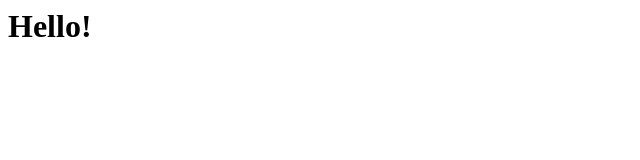
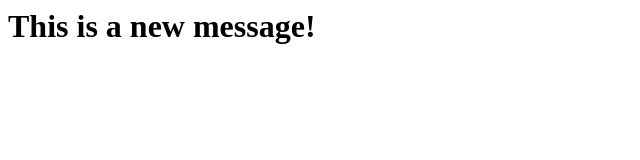
Before and after one commit to jben2021/Personal-Site, a plain HTML site: page index.html in a window 1280 px wide. Shown: the whole page, without its empty margins (0-640 px from the left). Drawn offline with Linux system fonts and the light colour scheme.

Commit message:
changing message

```diff
--- a/index.html
+++ b/index.html
@@ -1 +1 @@
-<h1>Hello!</h1>
+<h1>This is a new message!</h1>
```
